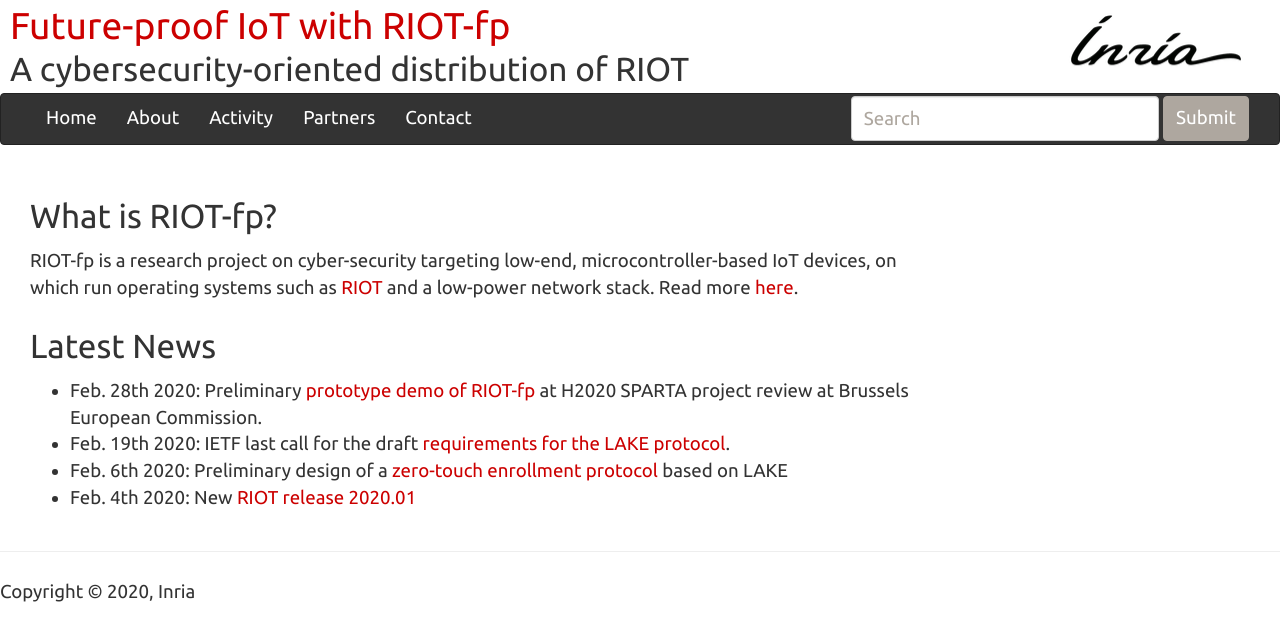
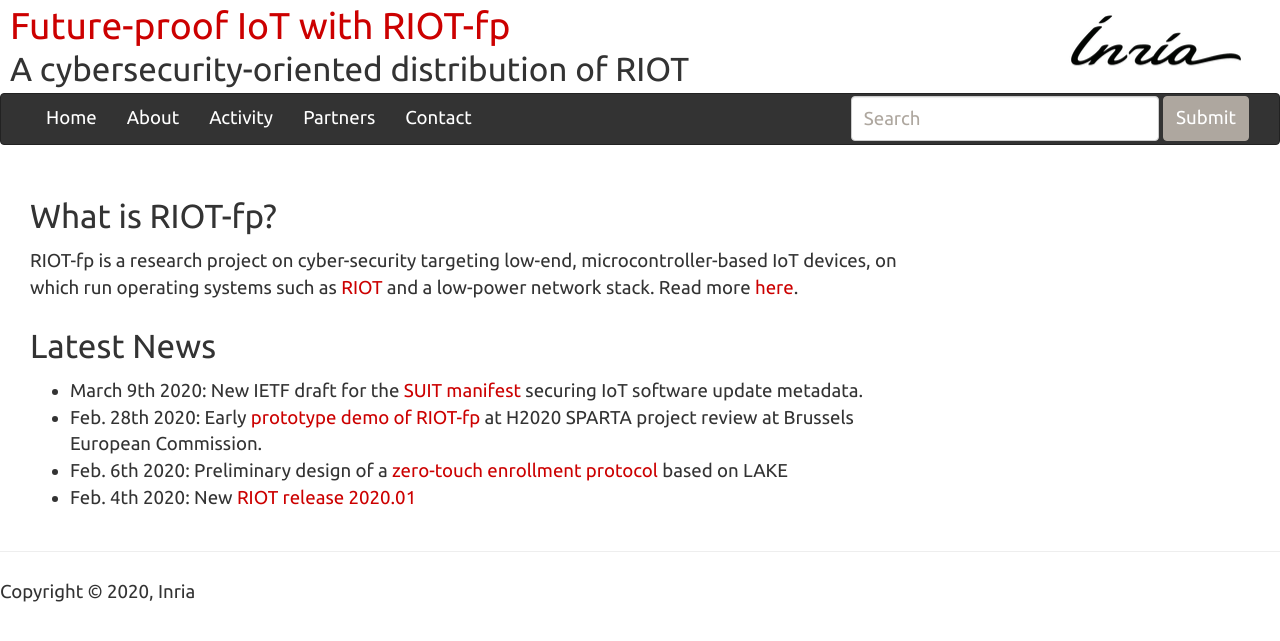
Before and after one commit to future-proof-iot/RIOT-fp, a Jekyll site: the page built from index.md, in a window 1280 px wide. Shown: the top 641 px of the page. Built offline with Jekyll 4.4.1, drawn with Linux system fonts in a browser that asks for light colours; nearby versions of some CDN libraries; our own code applies the rules of GitHub Pages for plain Markdown files.

Commit message:
News: added news about latest SUIT manifest co-authoring

```diff
--- a/index.md
+++ b/index.md
@@ -9,7 +9,7 @@ RIOT-fp is a research project on cyber-security targeting low-end, microcontroll
 
 ## Latest News
 
-- Feb. 28th 2020: Preliminary [prototype demo of RIOT-fp](files/(2020-02)-SPARTA-RIOT-fp-demo.pdf) at H2020 SPARTA project review at Brussels European Commission.
-- Feb. 19th 2020: IETF last call for the draft [requirements for the LAKE protocol](https://tools.ietf.org/html/draft-ietf-lake-reqs-01).
+- March 9th 2020: New IETF draft for the [SUIT manifest](https://tools.ietf.org/html/draft-ietf-suit-manifest-04) securing IoT software update metadata.
+- Feb. 28th 2020: Early [prototype demo of RIOT-fp](files/(2020-02)-SPARTA-RIOT-fp-demo.pdf) at H2020 SPARTA project review at Brussels European Commission.
 - Feb. 6th 2020: Preliminary design of a [zero-touch enrollment protocol](https://tools.ietf.org/html/draft-selander-ace-ake-authz-00) based on LAKE
 - Feb. 4th 2020: New [RIOT release 2020.01](https://github.com/RIOT-OS/RIOT/tree/2020.01)
```
Also changed, not shown: events.md (+3 -0 lines).
